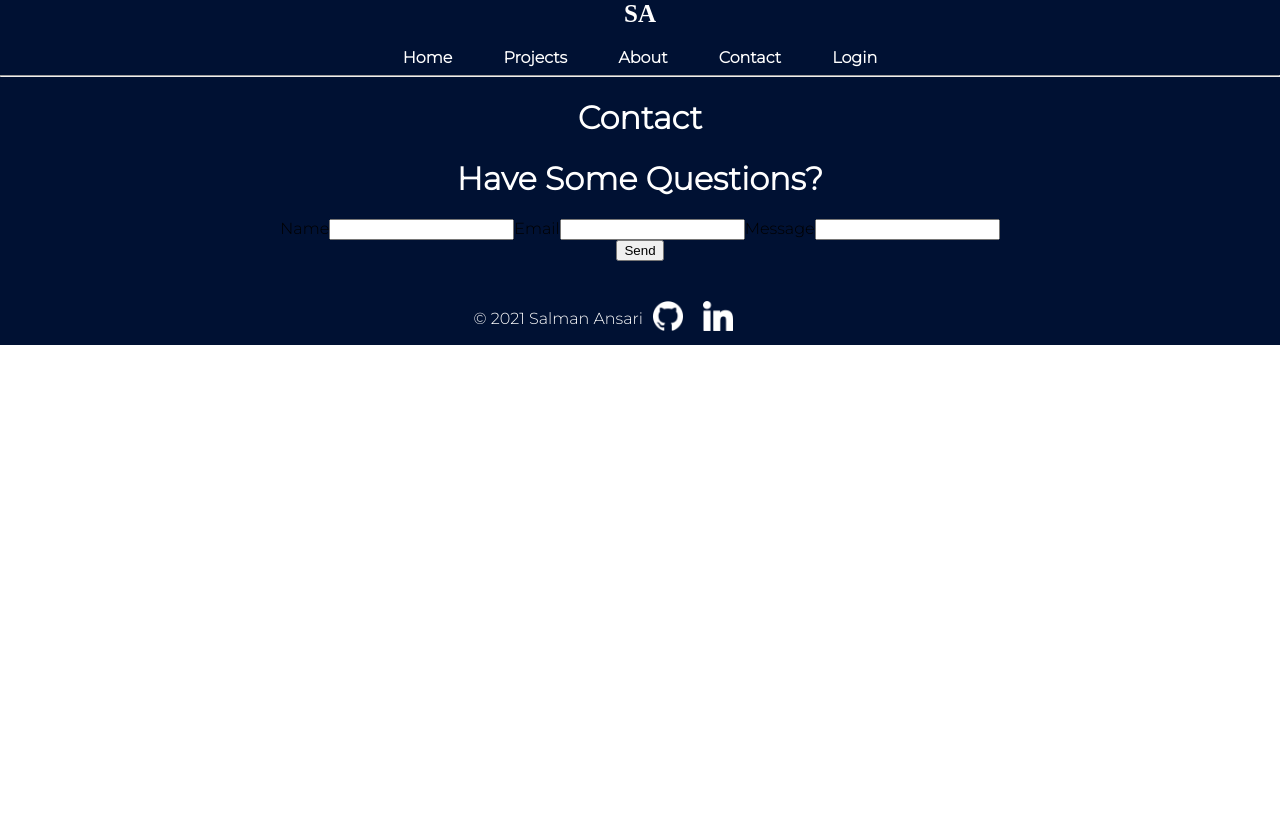
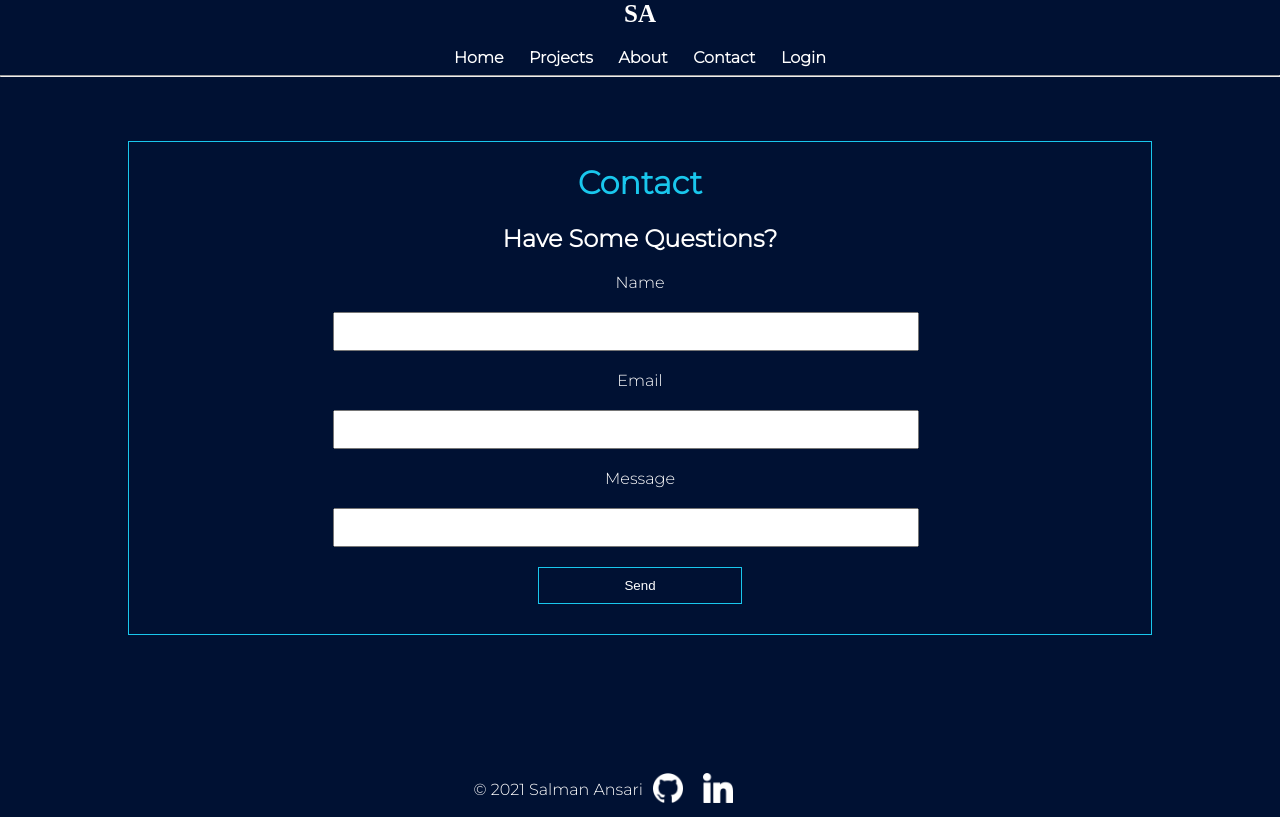
Before and after one commit to ansarisalmansaa/portfolio, a React (Create React App) app in the folder client/: page /contact in a window 1280 px wide. Built offline with nearby package versions, Linux system fonts and the light colour scheme; a web font is replaced by a local one.

Commit message:
Fixed footer, Styled message component and Contact page

```diff
--- a/client/src/App.css
+++ b/client/src/App.css
@@ -7,6 +7,7 @@
 a{
   color: white;
   text-decoration: none;
+
 }
 h1{
   color:white;
@@ -31,7 +32,7 @@ span{
 
 .App-header {
   background-color: #282c34;
-  min-height: 100vh;
+  /* min-height: 100vh; */
   display: flex;
   flex-direction: column;
   align-items: center;
@@ -40,10 +41,7 @@ span{
   color: white;
 }
 
-
-.App-link {
-  color: #61dafb;
-}
+ */
 
 @keyframes App-logo-spin {
   from {
--- /dev/null
+++ b/client/src/screens/Contact/Contact.css
@@ -0,0 +1,33 @@
+.contact-container {
+  /* height: 82vh; */
+  width: 100vw;
+}
+.contact-container h1 {
+  color: #19c7ed;
+}
+.form-container {
+  border: 1px solid #19c7ed;
+  margin-top: 5%;
+  margin-left: 10%;
+  margin-right: 10%;
+}
+input {
+  display: flex;
+  flex-direction: column;
+  align-items: center;
+  margin: 20px;
+  margin-left: 20%;
+  width: 55%;
+  padding: 10px;
+}
+label {
+  color: white;
+}
+.contact-container button {
+  background: #001133;
+  border: 1px solid #19c7ed;
+  color: white;
+  width: 20%;
+  margin-bottom: 30px;
+  padding: 10px;
+}
--- a/client/src/screens/Contact/Contact.jsx
+++ b/client/src/screens/Contact/Contact.jsx
@@ -2,7 +2,7 @@ import Layout from "../Layout/Layout";
 import { useState } from "react";
 import { createMessage } from "../../services/contact";
 import { useHistory } from "react-router-dom";
-
+import "./Contact.css"
 function Contact(props) {
   const [formData, setFormData] = useState({
     name: "",
@@ -27,13 +27,14 @@ function Contact(props) {
   };
 
   return (
-    <Layout user={props.user}>
+    <Layout user={props.user} >
       <div className="contact-container">
+        <div className="form-container">
         <div>
           <h1>Contact</h1>
         </div>
         <div>
-          <h1>Have Some Questions?</h1>
+          <h2>Have Some Questions?</h2>
         </div>
         <form onSubmit={handleSubmit}>
           <div>
@@ -61,6 +62,7 @@ function Contact(props) {
           </div>
           <button type="submit">Send</button>
         </form>
+        </div>
       </div>
     </Layout>
   );
--- a/client/src/screens/Home/Home.css
+++ b/client/src/screens/Home/Home.css
@@ -1,9 +1,11 @@
 .welcome-container{
-    min-width:100vw ;
-    min-height: 75vh;
+    min-width:90vw ;
+    min-height: 100vh;
    margin-top: 10%;
+   overflow: hidden;
+   border: solid red;
 }
 .welcome-container a{
-    border: solid #19C7ED;
-    border-radius: 5px;
+    border:1px solid #19C7ED;
+    border-radius: 3px;
 }
--- a/client/src/screens/Layout/Footer/Footer.css
+++ b/client/src/screens/Layout/Footer/Footer.css
@@ -1,15 +1,13 @@
-
-footer{
+footer {
   display: flex;
   align-items: center;
   margin-left: 37%;
-    margin-top: 30px;
+  margin-top: 10%;
 }
-
-#footer{
+#footer {
   color: white;
 }
-footer img{
+footer img {
   width: 30px;
   height: 30px;
   margin: 10px;
--- a/client/src/screens/Layout/Navbar/Navbar.css
+++ b/client/src/screens/Layout/Navbar/Navbar.css
@@ -1,13 +1,13 @@
 @import url("https://fonts.googleapis.com/css2?family=Ribeye+Marrow&display=swap");
-nav{
-    font-weight: bolder;
-    width: 100%;
+nav {
+  font-weight: bolder;
+  width: 100%;
 }
 #nav-links {
   align-items: center;
 }
 #nav-links a {
-  margin: 2%;
+  margin: 1%;
 }
 #logo {
   color: white;
--- /dev/null
+++ b/client/src/screens/Message/Message.css
@@ -0,0 +1,38 @@
+.message-main{
+    width: 99%;
+    color: white;
+    font-size: 18px;
+    display: flex;
+    margin-right: 40%;
+}
+.message-main h1{
+    color: #19C7ED;
+}
+.message-container{
+    border:1px solid #19C7ED;
+    margin-top: 5%;
+    margin-left: 15%;
+    margin-right: 3%;
+    display: flex;
+    flex-direction: column;
+    width: 70%;
+}
+.message-box{
+    background-color: white;
+    margin: 20px;
+    color: black;
+    padding: 3%;
+}
+.message-main button{
+    background: #001133;
+  border: 1px solid #19c7ed;
+  color: white;
+  width: 20%;
+  margin-top: 35px;
+  /* margin-bottom: 2px; */
+  padding: 10px;
+}
+.text-style{
+    font-weight: bolder;
+    margin: 5px;
+}
--- a/client/src/screens/Message/Message.jsx
+++ b/client/src/screens/Message/Message.jsx
@@ -1,9 +1,7 @@
-import {
-  deleteMessage,
-  getAllMessages,
-} from "../../services/contact";
+import { deleteMessage, getAllMessages } from "../../services/contact";
 import { useState, useEffect } from "react";
 import Layout from "../Layout/Layout";
+import "./Message.css";
 
 function Message(user) {
   const [contacts, setContacts] = useState([]);
@@ -24,16 +22,20 @@ function Message(user) {
   };
   return (
     <Layout>
-      <div className="messages">
+      <div className="message-main">
+        <div className="message-container">
           <h1>Message 💬</h1>
           {contacts.map((contact) => (
+            <div className="message-box">
               <div key={contact.id}>
-            <div>{contact.name}</div>
-            <div>{contact.email}</div>
-            <div>{contact.message}</div>
+                <div className="text-style">{contact.name}</div>
+                <div className="text-style">{contact.email}</div>
+                <div className="message-style">{contact.message}</div>
                 <button onClick={() => handleDelete(contact.id)}>Delete</button>
               </div>
+            </div>
           ))}
+        </div>
       </div>
     </Layout>
   );
--- a/client/src/screens/Projects/Project.css
+++ b/client/src/screens/Projects/Project.css
@@ -1,3 +1,7 @@
+.project-main{
+    /* margin-bottom: 400px; */
+
+}
 #add-btn {
   margin-right: 80%;
   margin-top: 5%;
@@ -7,6 +11,8 @@
   flex-wrap: wrap;
   margin-left: 28%;
   margin-right: 20%;
+  padding-top: -400px;
+
   /* flex-direction: row; */
 }
 #project-head {
--- a/client/src/screens/Projects/Projects.jsx
+++ b/client/src/screens/Projects/Projects.jsx
@@ -16,7 +16,7 @@ function Projects({ user }) {
   }, []);
   return (
     <Layout>
-      <div>
+      <div className="project-main">
         <a id="add-btn" href="/add-project">
           <img src={addImage} alt="add-project" />
           Add
```
Lines whose indentation alone changed are shown as unchanged.
